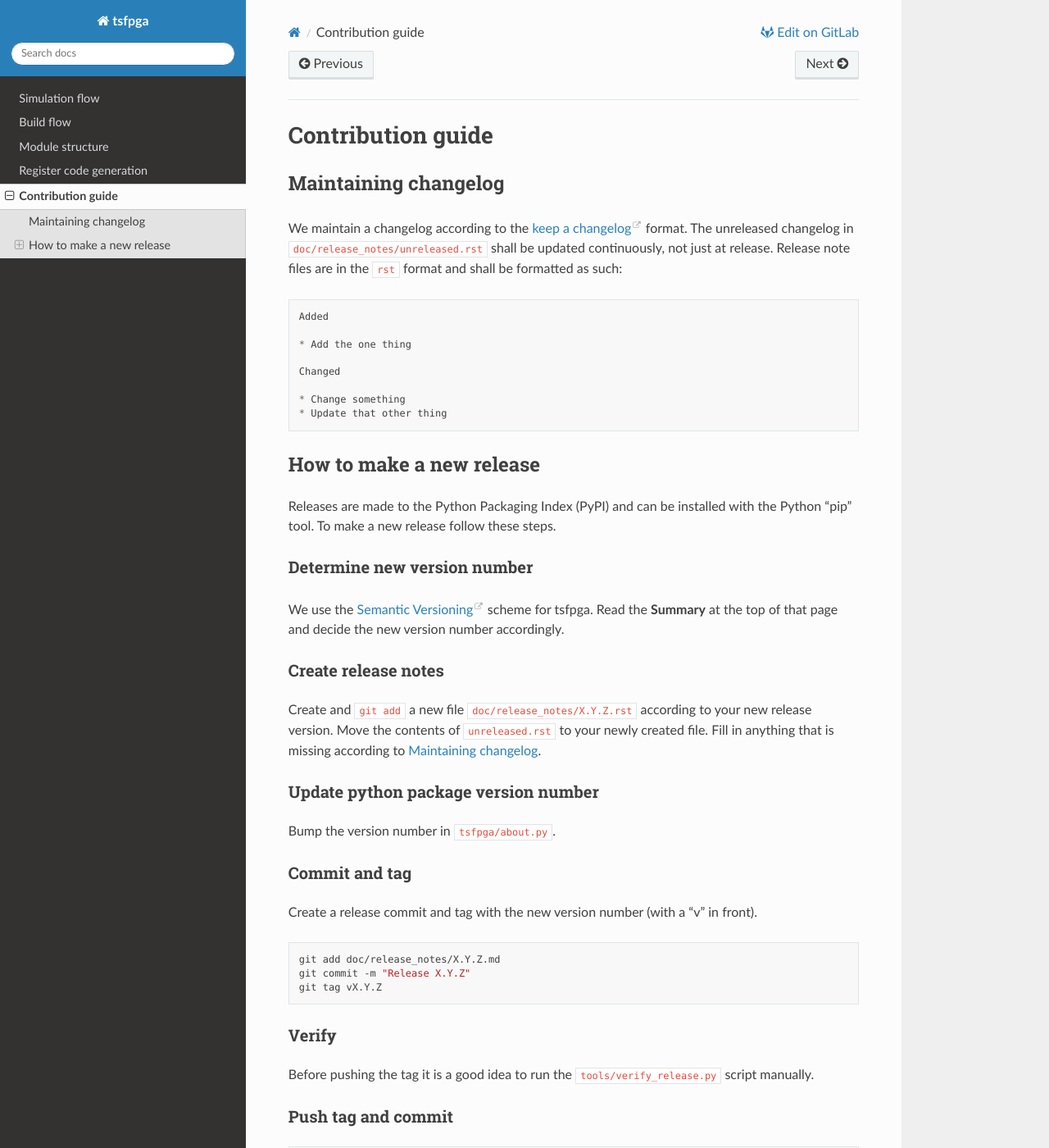
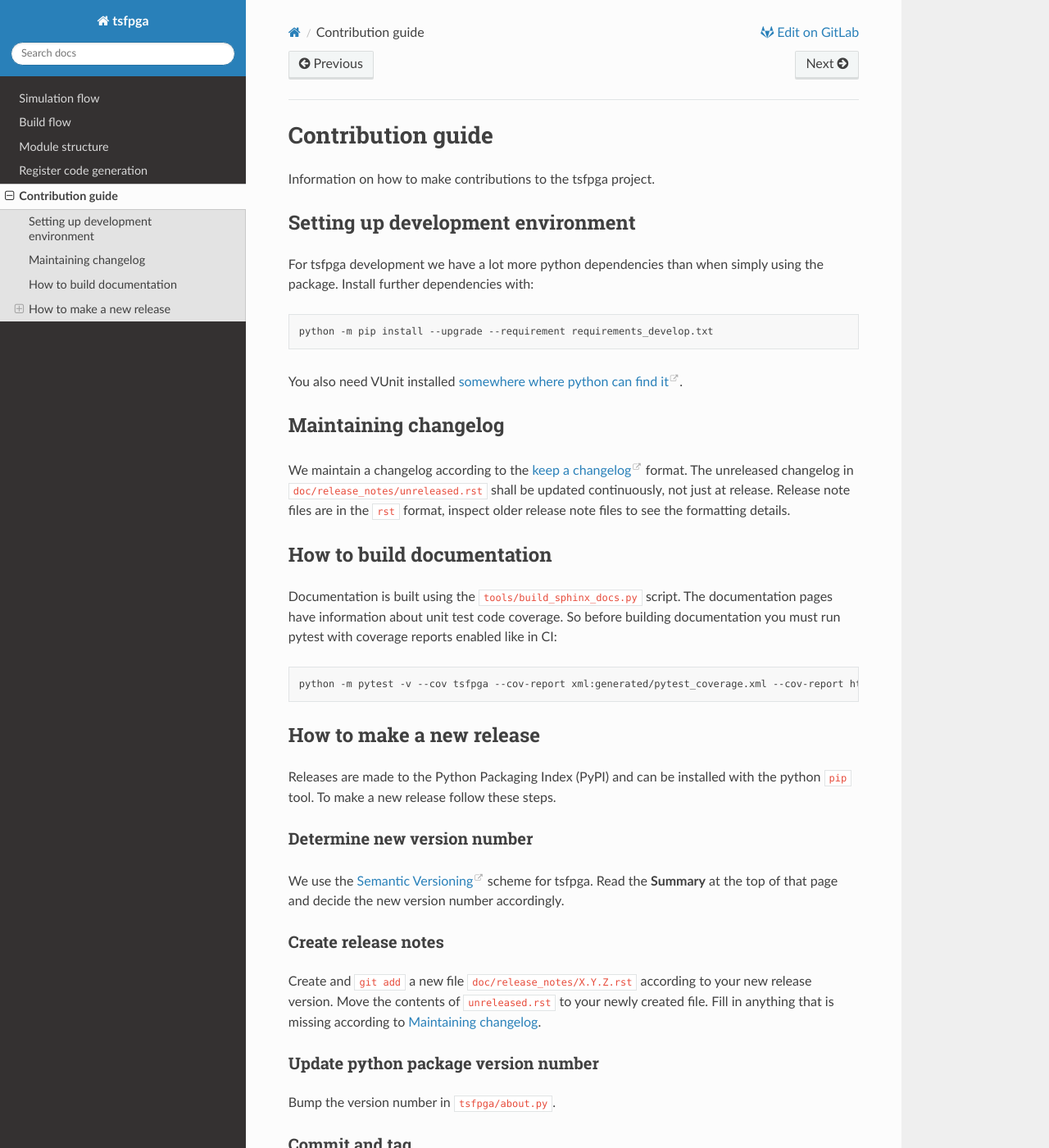
Before and after one commit to tsfpga/tsfpga, a Sphinx documentation site: the page built from doc/sphinx/contributing.rst, in a window 1280 px wide and 1400 px high. Shown: the whole window at 82% size. Built offline with Sphinx 7.4.7 and the Read the Docs theme 2.0.0, drawn with Linux system fonts in a browser that asks for light colours.

Commit message:
Add develop environment note to documentation

```diff
--- a/doc/sphinx/contributing.rst
+++ b/doc/sphinx/contributing.rst
@@ -1,5 +1,22 @@
 Contribution guide
 ==================
+
+Information on how to make contributions to the tsfpga project.
+
+
+
+Setting up development environment
+----------------------------------
+
+For tsfpga development we have a lot more python dependencies than when simply using the package.
+Install further dependencies with:
+
+.. code-block:: shell
+
+    python -m pip install --upgrade --requirement requirements_develop.txt
+
+You also need VUnit installed `somewhere where python can find it <https://vunit.github.io/installing.html>`__.
+
 
 
 .. _maintain_changelog:
@@ -9,26 +26,27 @@ Maintaining changelog
 
 We maintain a changelog according to the `keep a changelog <https://keepachangelog.com/>`__ format.
 The unreleased changelog in ``doc/release_notes/unreleased.rst`` shall be updated continuously, not just at release.
-Release note files are in the ``rst`` format and shall be formatted as such:
+Release note files are in the ``rst`` format, inspect older release note files to see the formatting details.
 
-.. code-block:: rst
 
-    Added
 
-    * Add the one thing
+How to build documentation
+--------------------------
 
-    Changed
+Documentation is built using the ``tools/build_sphinx_docs.py`` script.
+The documentation pages have information about unit test code coverage.
+So before building documentation you must run pytest with coverage reports enabled like in CI:
 
-    * Change something
-    * Update that other thing
+.. code-block:: shell
 
+    python -m pytest -v --cov tsfpga --cov-report xml:generated/pytest_coverage.xml --cov-report html:generated/pytest_coverage_html tsfpga
 
 
 
 How to make a new release
 -------------------------
 
-Releases are made to the Python Packaging Index (PyPI) and can be installed with the Python "pip" tool.
+Releases are made to the Python Packaging Index (PyPI) and can be installed with the python ``pip`` tool.
 To make a new release follow these steps.
 
 
```
Also changed, not shown: requirements_develop.txt (added, +9 -0 lines), setup.py (+7 -4 lines), .gitlab-ci.yml.
